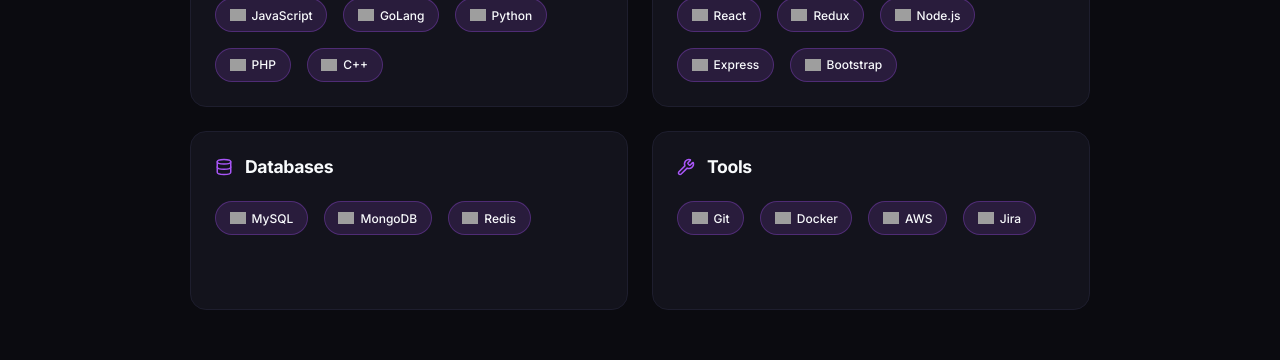
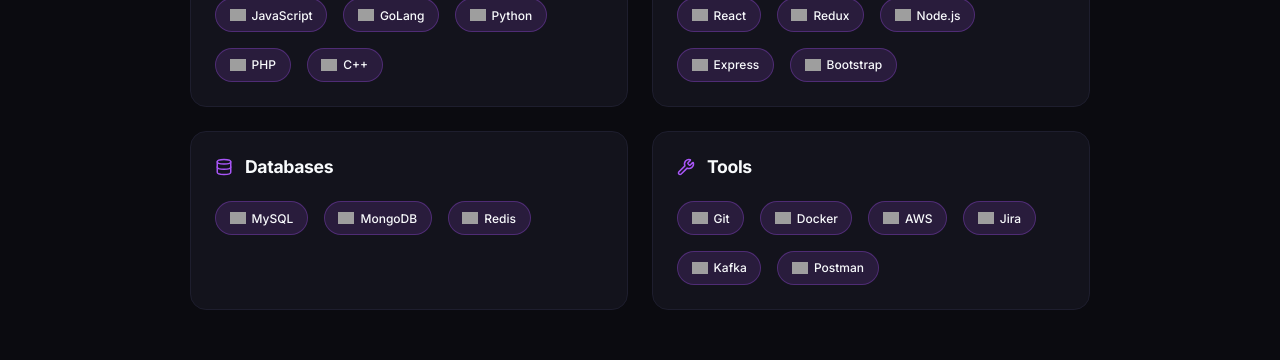
Before and after one commit to Praveen-kumar0/portfolio, a React (Vite) app: page / in a window 1280 px wide. Shown: the part 1200-1560 px from the top of the page. Built offline with nearby package versions, Linux system fonts and the light colour scheme; no server answers; grey boxes are pictures that could not be loaded.

Commit message:
changesdtitle

```diff
--- a/index.html
+++ b/index.html
@@ -4,12 +4,12 @@
     <meta charset="UTF-8" />
     <link rel="icon" type="image/svg+xml" href="/favicon.svg" />
     <meta name="viewport" content="width=device-width, initial-scale=1.0" />
-    <meta name="description" content="Praveen K - Full Stack Software Engineer specializing in React, Go, Node.js, and scalable web applications" />
+    <meta name="description" content="Praveen K - Full Stack Software Engineer specializing in React, Go, Node.js, JavaScript, and scalable web applications" />
     <meta name="theme-color" content="#0a0a0f" />
     <link rel="preconnect" href="https://fonts.googleapis.com">
     <link rel="preconnect" href="https://fonts.gstatic.com" crossorigin>
     <link href="https://fonts.googleapis.com/css2?family=Inter:wght@300;400;500;600;700;800&family=JetBrains+Mono:wght@400;500&display=swap" rel="stylesheet">
-    <title>Praveen K | Full Stack Engineer</title>
+    <title>Praveen K | Software Engineer</title>
   </head>
   <body>
     <div id="root"></div>
--- a/src/components/TechStack.jsx
+++ b/src/components/TechStack.jsx
@@ -1,3 +1,4 @@
+// eslint-disable-next-line no-unused-vars
 import { motion } from 'framer-motion'
 import { useInView } from 'framer-motion'
 import { useRef } from 'react'
@@ -59,6 +60,8 @@
       { name: 'Docker', icon: 'https://cdn.jsdelivr.net/gh/devicons/devicon/icons/docker/docker-original.svg' },
       { name: 'AWS', icon: 'https://cdn.jsdelivr.net/gh/devicons/devicon/icons/amazonwebservices/amazonwebservices-plain-wordmark.svg' },
       { name: 'Jira', icon: 'https://cdn.jsdelivr.net/gh/devicons/devicon/icons/jira/jira-original.svg' },
+      { name: 'Kafka', icon: 'https://cdn.jsdelivr.net/gh/devicons/devicon/icons/apachekafka/apachekafka-original.svg' },
+      { name: 'Postman', icon: 'https://cdn.jsdelivr.net/gh/devicons/devicon/icons/postman/postman-original.svg' },
     ],
   },
 ]
--- a/src/index.css
+++ b/src/index.css
@@ -76,6 +76,9 @@
 html {
   scroll-behavior: smooth;
   font-size: 16px;
+  overflow-x: hidden;
+  width: 100%;
+  max-width: 100vw;
 }
 
 body {
@@ -87,6 +90,9 @@
   overflow-x: hidden;
   -webkit-font-smoothing: antialiased;
   -moz-osx-font-smoothing: grayscale;
+  width: 100%;
+  max-width: 100vw;
+  position: relative;
 }
 
 /* Selection */
@@ -156,12 +162,37 @@
   width: 100%;
   max-width: 1200px;
   margin: 0 auto;
-  padding: 0 var(--space-lg);
+  padding: 0 var(--space-md);
+}
+
+/* Mobile-specific fixes */
+@media (max-width: 639px) {
+  .contact-info-item {
+    flex-wrap: wrap;
+  }
+
+  .contact-info-value {
+    font-size: 0.875rem;
+  }
+
+  .form-input,
+  .form-textarea {
+    font-size: 16px; /* Prevents zoom on iOS */
+  }
+}
+
+@media (min-width: 640px) {
+  .container {
+    padding: 0 var(--space-lg);
+  }
 }
 
 .section {
   padding: var(--space-3xl) 0;
   position: relative;
+  width: 100%;
+  max-width: 100%;
+  overflow-x: hidden;
 }
 
 /* Section Header - Full Gradient */
@@ -213,6 +244,9 @@
   position: relative;
   overflow: hidden;
   transition: transform var(--transition-normal), box-shadow var(--transition-normal), border-color var(--transition-normal);
+  width: 100%;
+  max-width: 100%;
+  box-sizing: border-box;
 }
 
 .card::before {
@@ -1227,6 +1261,8 @@
   display: grid;
   grid-template-columns: 1fr;
   gap: var(--space-xl);
+  width: 100%;
+  max-width: 100%;
 }
 
 .contact-info {
@@ -1251,6 +1287,9 @@
   display: flex;
   align-items: center;
   gap: var(--space-md);
+  width: 100%;
+  min-width: 0;
+  overflow: hidden;
 }
 
 .contact-info-icon {
@@ -1276,6 +1315,8 @@
 .contact-info-value {
   font-weight: 500;
   color: var(--color-text-primary);
+  word-break: break-word;
+  overflow-wrap: break-word;
 }
 
 .contact-links-title {
@@ -1287,6 +1328,7 @@
 .contact-links {
   display: flex;
   gap: var(--space-sm);
+  flex-wrap: wrap;
 }
 
 .contact-link-btn {
@@ -1299,12 +1341,17 @@
   display: flex;
   flex-direction: column;
   gap: var(--space-md);
+  width: 100%;
+  max-width: 100%;
+  box-sizing: border-box;
 }
 
 .form-group {
   display: flex;
   flex-direction: column;
   gap: var(--space-xs);
+  width: 100%;
+  max-width: 100%;
 }
 
 .form-label {
@@ -1315,6 +1362,7 @@
 
 .form-input,
 .form-textarea {
+  width: 100%;
   padding: var(--space-md);
   background: var(--color-bg-card);
   border: 1px solid var(--color-border);
@@ -1322,6 +1370,7 @@
   color: var(--color-text-primary);
   font-size: 0.95rem;
   transition: all var(--transition-fast);
+  box-sizing: border-box;
 }
 
 .form-input::placeholder,
```
Also changed, not shown: 1 other file (tests, documents, lock files or other folders).
